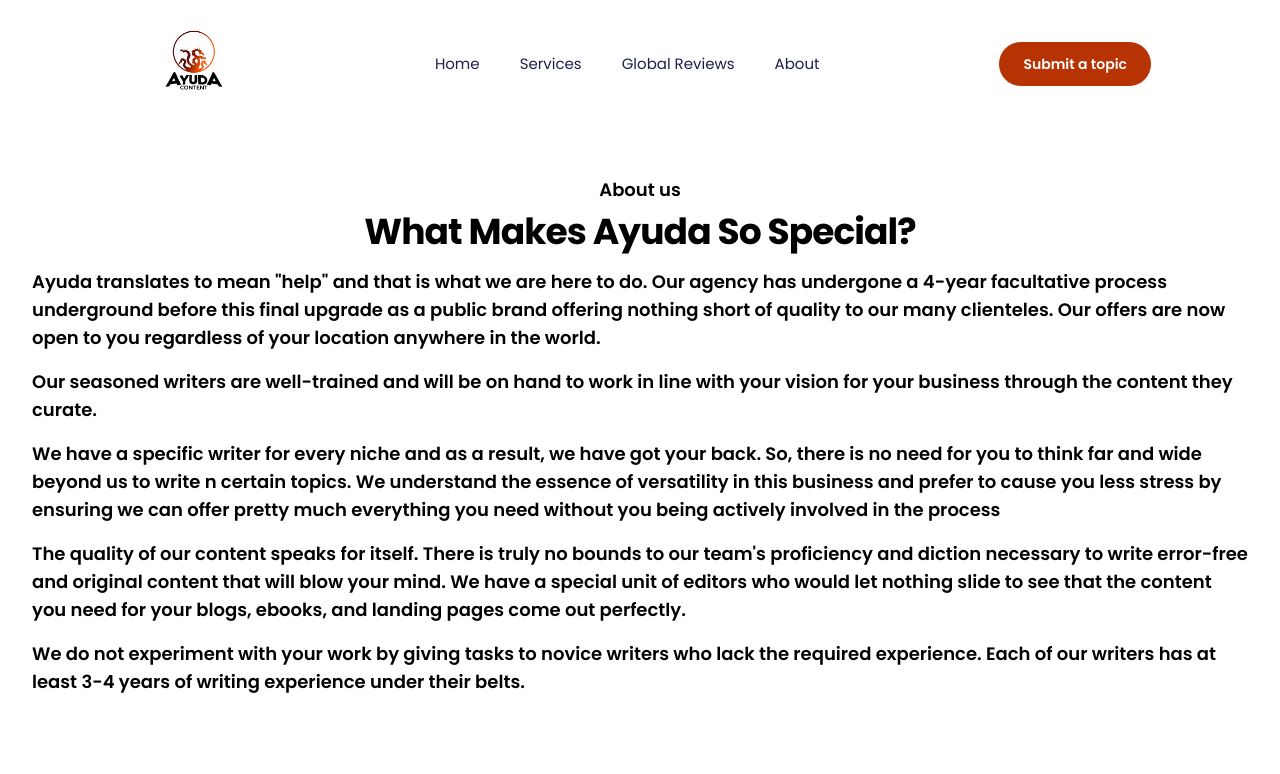
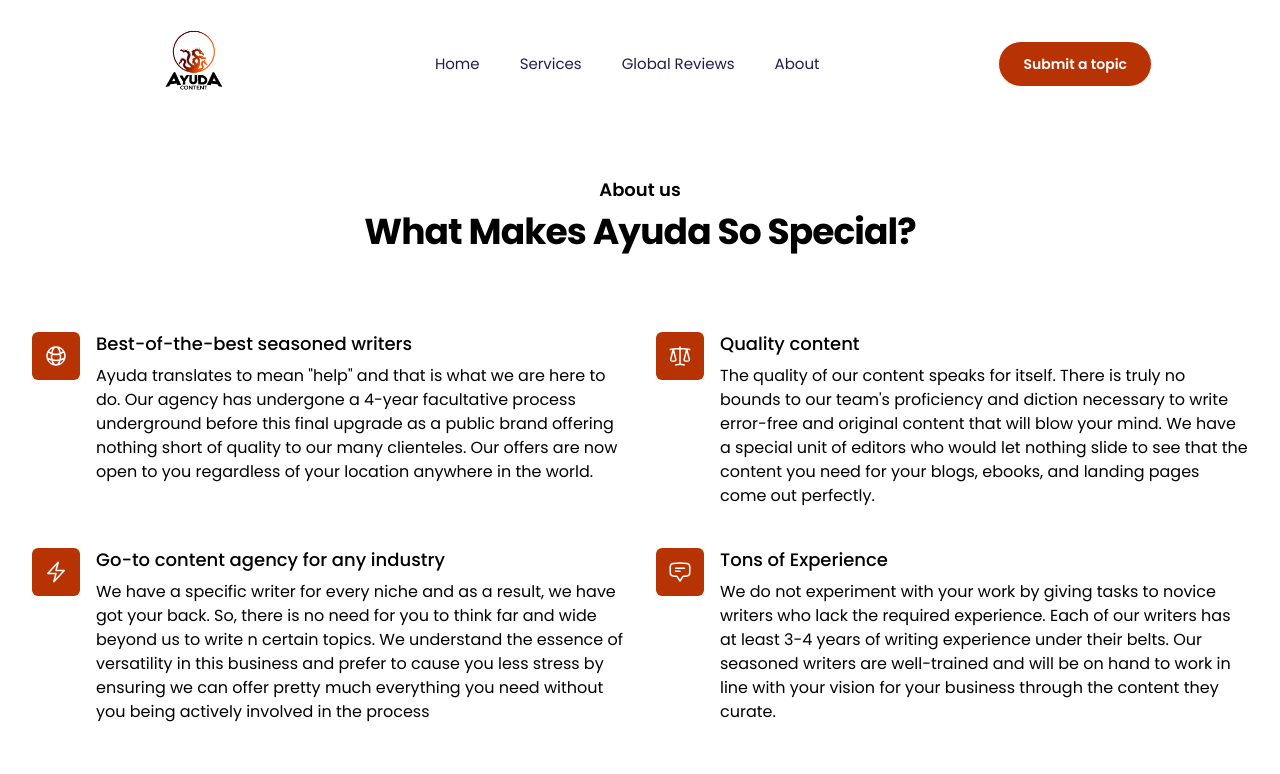
Before and after one commit to IsraelChidera/ayuda-content, a React (Create React App) app: page /about in a window 1280 px wide. Shown: the top 774 px of the page. Built offline with nearby package versions, Linux system fonts and the light colour scheme.

Commit message:
Refactoring the about page...

```diff
--- a/src/App.css
+++ b/src/App.css
@@ -78,6 +78,11 @@
   border-radius: 4px;
 }
 
+.about-logo {
+  width: 370px;
+  height: 358px;
+}
+
 @media only screen and (max-width: 768px){
   .post {
     padding: 0 0rem;
--- a/src/pages/About.jsx
+++ b/src/pages/About.jsx
@@ -4,46 +4,51 @@
 import { BoltIcon, ChatBubbleBottomCenterTextIcon, GlobeAltIcon, ScaleIcon } from '@heroicons/react/24/outline';
 import {Link} from 'react-router-dom';
 import Layout from '../components/Layout';
+import logo from '../assets/logo.png';
 
     const features = [
         {
           name: 'Best-of-the-best seasoned writers',
           description:
-            `We are a group of writers here to aid all your
-            content needs. Ayuda literally translates to help
-            and all our writers are aligned with the vision of
-            helping our clients produce the best content in their niche.`,
+            `Ayuda translates to mean "help" and that is what we are here to do. Our agency
+            has undergone a 4-year facultative process underground before this final
+            upgrade as a public brand offering nothing short of quality to our many
+            clienteles. Our offers are now open to you regardless of your location
+            anywhere in the world.`,
           icon: GlobeAltIcon,
         },
         {
           name: 'Quality content',
           description:
-            `We have created content for thousands of customers over
-            many years and we still feel as eager to offer services as
-            we were on day 1.
-            Variety of Niches We have created and continue to create
-            content for clients in a wide range of niches.
-            From health to travel, to entertainment and even sports,
+            `The quality of our content speaks for itself. There is truly no
+            bounds to our team's proficiency and diction necessary to write
+            error-free and original content that will blow your mind. We have a
+            special unit of editors who would let nothing slide to see that the
+            content you need for your blogs, ebooks, and landing pages come out
+            perfectly.
             `,
           icon: ScaleIcon,
         },
         {
           name: 'Go-to content agency for any industry',
           description:
-            `Ayuda is the go-to content agency for any industry.
-            We are here to help Other content agencies might have super-talented
-            writers or tons of experience, but what really sets Ayuda apart from
-            them is our zeal to help create awesome content for our clients.
+            `
+            We have a specific writer for every niche and as a result, we have got your
+            back. So, there is no need for you to think far and wide beyond us to write
+            n certain topics. We understand the essence of versatility in this business
+            and prefer to cause you less stress by ensuring we can offer pretty much
+            everything you need without you being actively involved in the process
             `,
           icon: BoltIcon,
         },
         {
           name: 'Tons of Experience',
           description:
-            `Ayuda writers are not just very talented writers,
-            but we are also very experienced. If we need to do hours of
-            research or work late into the night,
-            we are happy to do so as long as you get exactly what you need.`,
+            `We do not experiment with your work by giving tasks to novice writers who
+            lack the required experience. Each of our writers has at least 3-4 years
+            of writing experience under their belts.
+            Our seasoned writers are well-trained and will be on hand to work in line
+            with your vision for your business through the content they curate. `,
           icon: ChatBubbleBottomCenterTextIcon,
         },
       ]
@@ -56,7 +61,7 @@
             <section>
                 <div className="bg-white py-12">
                     <div className="mx-auto max-w-7xl px-4 sm:px-6 lg:px-8">
-                        <div className="lg:text-center mb-8">
+
                         <h2 className="text-lg font-semibold text-indigo-600 text-center">
                             About us
                         </h2>
@@ -65,43 +70,6 @@
                         >
                             What Makes Ayuda So Special?
                         </p>
-                            <p className="mt-4 text-lg text-gray-500 font-semibold text-center md:text-left">
-                                Ayuda translates to mean "help" and that is what we are here to do. Our agency
-                                has undergone a 4-year facultative process underground before this final
-                                upgrade as a public brand offering nothing short of quality to our many
-                                clienteles. Our offers are now open to you regardless of your location
-                                anywhere in the world.
-                            </p>
-
-                            <p className="mt-4 text-lg text-gray-500 font-semibold text-center md:text-left">
-                                Our seasoned writers are well-trained and will be on hand to work in line
-                                with your vision for your business through the content they curate.
-                            </p>
-
-                            <p className="mt-4 text-lg text-gray-500 font-semibold text-center md:text-left">
-                                We have a specific writer for every niche and as a result, we have got your
-                                back. So, there is no need for you to think far and wide beyond us to write
-                                n certain topics. We understand the essence of versatility in this business
-                                and prefer to cause you less stress by ensuring we can offer pretty much
-                                everything you need without you being actively involved in the process
-                            </p>
-
-                            <p className="mt-4 text-lg text-gray-500 font-semibold text-center md:text-left">
-                                The quality of our content speaks for itself. There is truly no
-                                bounds to our team's proficiency and diction necessary to write
-                                error-free and original content that will blow your mind. We have a
-                                special unit of editors who would let nothing slide to see that the
-                                content you need for your blogs, ebooks, and landing pages come out
-                                perfectly.
-                            </p>
-
-                            <p className="mt-4 text-lg text-gray-500 font-semibold text-center md:text-left">
-                                We do not experiment with your work by giving tasks to novice writers who
-                                lack the required experience. Each of our writers has at least 3-4 years
-                                of writing experience under their belts.
-                            </p>
-
-                        </div>
 
                         <div className="mt-20">
                             <dl className="space-y-10 md:grid md:grid-cols-2 md:gap-x-8 md:gap-y-10 md:space-y-0">
```
Lines whose indentation alone changed are shown as unchanged.
